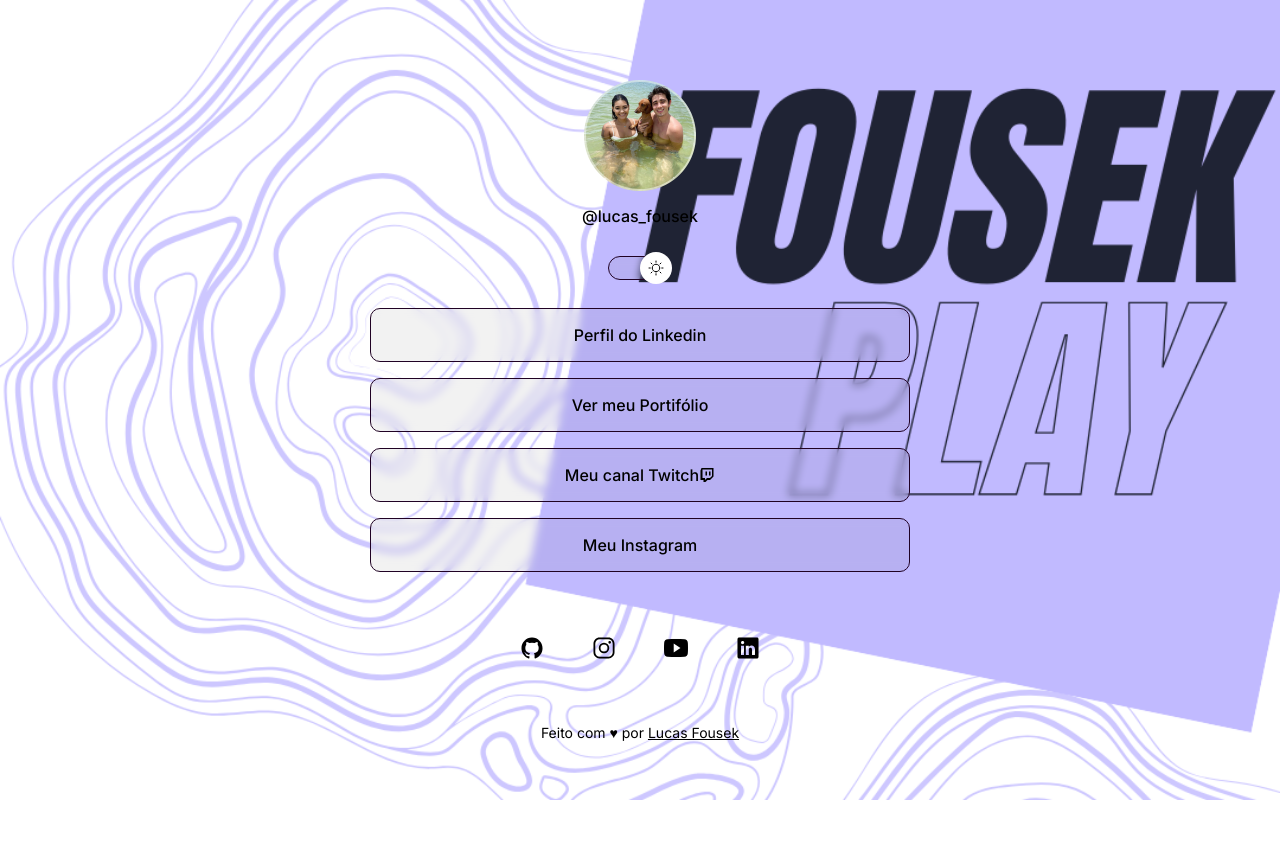
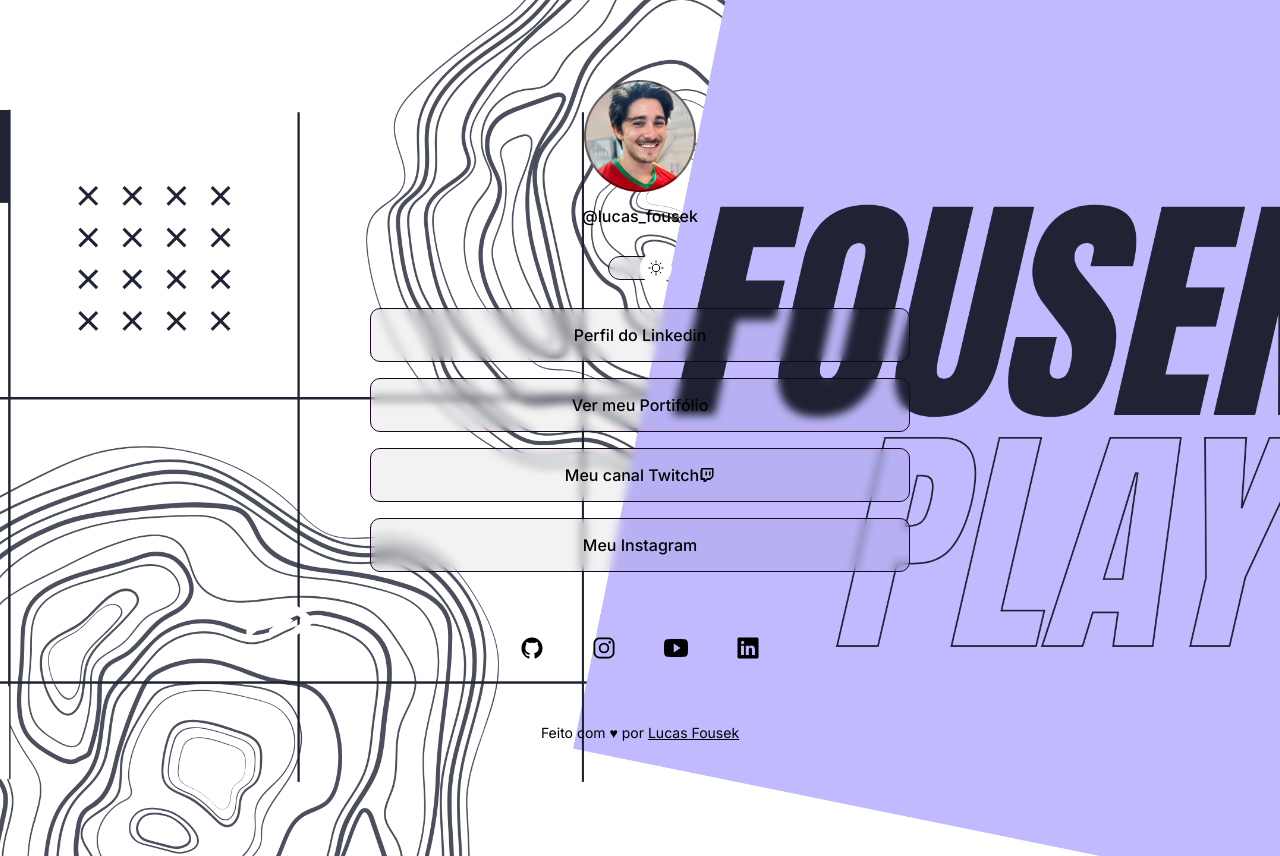
Before and after one commit to FousekPlay/First-Project, a plain HTML site: page index.html in a window 1280 px wide. Before the commit the page ends 800 px from the top, so only its background shows below. Drawn offline with nearby package versions, Linux system fonts and the light colour scheme.

Commit message:
Chenge background based on media queries

```diff
--- a/index.html
+++ b/index.html
@@ -18,7 +18,7 @@
     <div id="container">
       <div id="profile">
         <img
-          src="./assets/Avatar.png"
+          src="./assets/avatar-light.jpg"
           alt="Foto de Lucas Fousek com Paula Kimberlyn sorrindo, e o seu cachorro salsicha joaquim, na praia dos Carneiros em Tamandaré-PE"
         />
         <p>@lucas_fousek</p>
--- a/script.js
+++ b/script.js
@@ -10,9 +10,9 @@ function toggleMode() {
 
   if (html.classList.contains("light")) {
 
-    img.setAttribute('src', './assets/avatar-light.jpg')
+    img.setAttribute('src', './assets/Avatar.png')
 
   } else {
-    img.setAttribute("src","./assets/Avatar.png")
+    img.setAttribute("src","./assets/avatar-light.jpg")
   }
 }
--- a/style.css
+++ b/style.css
@@ -26,6 +26,7 @@
 
 body {
   background: var(--bg-url) no-repeat top center/cover;
+  height: 100vh;
 }
 body * {
   font-family: "inter", sans-serif;
@@ -153,3 +154,13 @@
   text-align: center;
   font-size: 14px;
 }
+
+@media ( min-width:700px) {
+ :root{
+  --bg-url: url(./assets/desk-banner.png);
+ }
+
+ .light{
+  --bg-url: url(./assets/desk-banner-light.png);
+ }
+}
```
Also changed, not shown: assets/banner-light.png (deleted), assets/banner.png (deleted), assets/bg-desktop.jpg (deleted), assets/bg-mobile-light.jpg (deleted), assets/bg-mobile.jpg (deleted), assets/desk-banner-light.png (added), assets/desk-banner.png (added).
